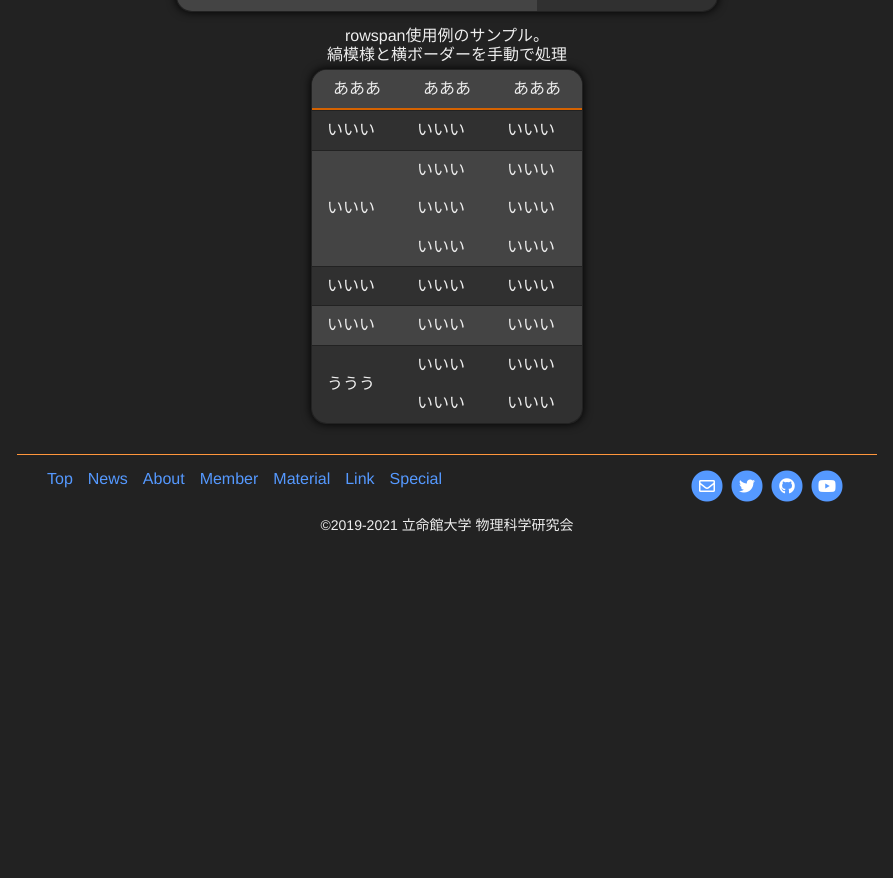
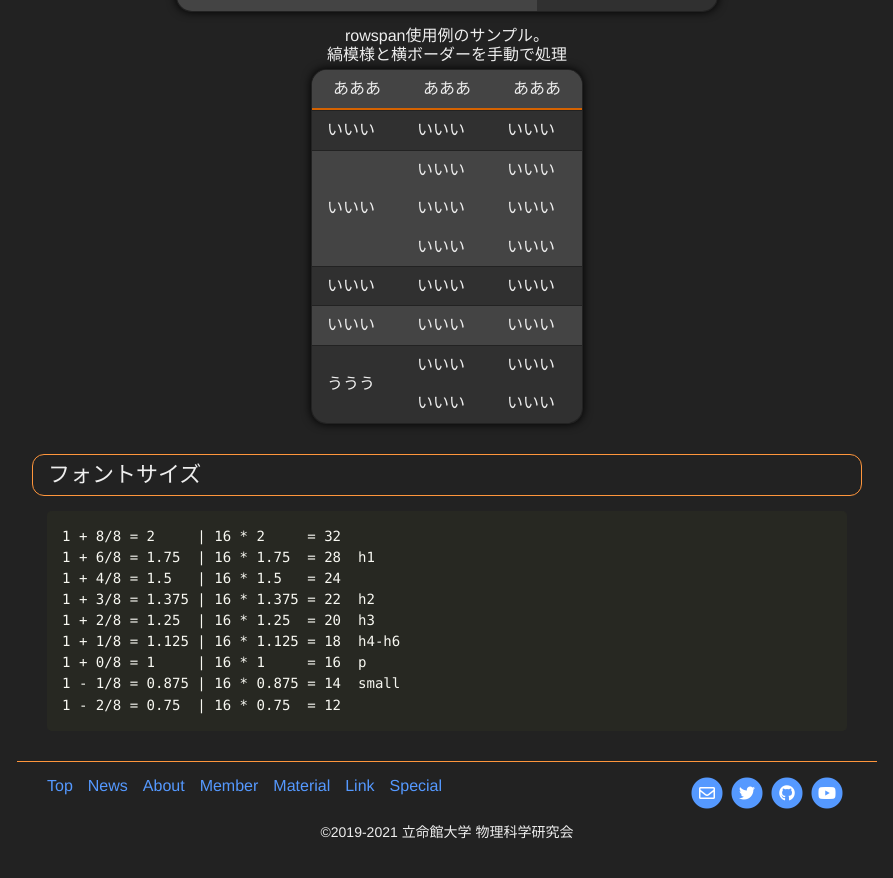
Before and after one commit to vuccaken/vuccaken.github.io, a Jekyll site: the page built from _pages/template.md, in a window 1280 px wide and 900 px high, scrolled down 7448 px. Shown: the top 878 px of the window, without its empty margins (193-1086 px from the left). Built offline with Jekyll 4.4.1, drawn with Linux system fonts in a browser that asks for light colours; nearby versions of some CDN libraries; before the commit the page ends 8041 px from its top, so only the background shows below that.

Commit message:
Update template.md

````diff
--- a/_pages/template.md
+++ b/_pages/template.md
@@ -352,3 +352,18 @@ NG: theadとtbody使用。thなし
     <tr class="zebra-odd no-row-border"><td class="c">いいい</td><td>いいい</td></tr>
   </tbody>
 </table>
+
+
+## フォントサイズ
+
+```
+1 + 8/8 = 2     | 16 * 2     = 32
+1 + 6/8 = 1.75  | 16 * 1.75  = 28  h1
+1 + 4/8 = 1.5   | 16 * 1.5   = 24
+1 + 3/8 = 1.375 | 16 * 1.375 = 22  h2
+1 + 2/8 = 1.25  | 16 * 1.25  = 20  h3
+1 + 1/8 = 1.125 | 16 * 1.125 = 18  h4-h6
+1 + 0/8 = 1     | 16 * 1     = 16  p
+1 - 1/8 = 0.875 | 16 * 0.875 = 14  small
+1 - 2/8 = 0.75  | 16 * 0.75  = 12
+```
````
